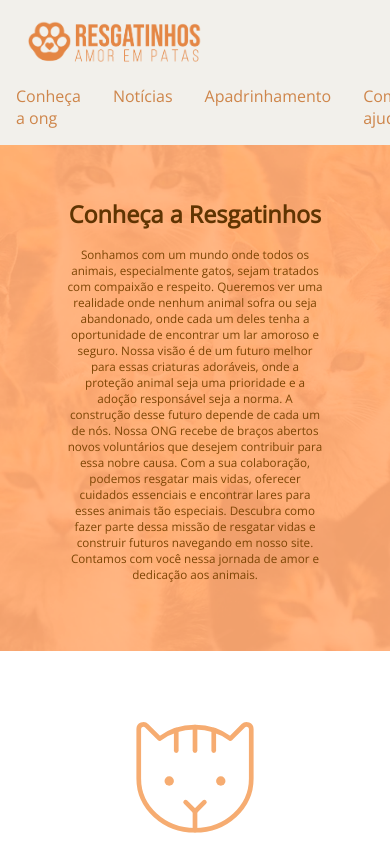
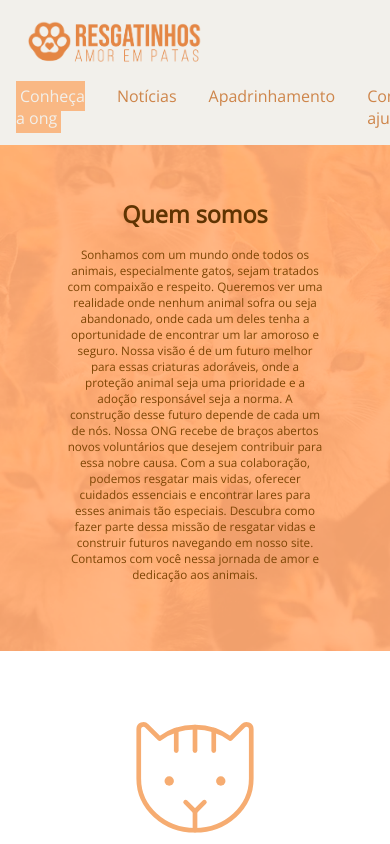
Before and after one commit to LuciaSindeaux/projeto-final-resgatinhos-reprograma, a React (Vite) app in the folder lucia-sindeaux/projeto-final-resgatinhos/: page / in a window 390 px wide. Shown: the top 844 px of the page. Built offline with nearby package versions, Linux system fonts and the light colour scheme; no server answers.

Commit message:
ajustes de texto e responsividade

```diff
--- a/lucia-sindeaux/projeto-final-resgatinhos/src/components/Menu.jsx
+++ b/lucia-sindeaux/projeto-final-resgatinhos/src/components/Menu.jsx
@@ -1,29 +1,59 @@
-import { Link } from "react-router-dom";
+import { Link, useLocation } from "react-router-dom";
 import Logo from "../assets/resgatinhos.png";
 import styles from "../styles/components/menu.module.css";
 
 const Menu = () => {
+  // Get the current location using the useLocation hook from react-router-dom
+  const location = useLocation();
+
   return (
     <>
       <nav className={styles.menuContainer}>
         <img src={Logo} alt="Logo" className={styles.menuLogo} />
         <div className={styles.menuList}>
           <li>
-        <Link className={styles.menuLink} to="/"> Conheça a ong </Link>
+            <Link
+              className={`${styles.menuLink} ${
+                location.pathname === "/" ? styles.active : ""
+              }`}
+              to="/"
+            >
+              Conheça a ong
+            </Link>
           </li>
           <li>
-        <Link className={styles.menuLink} to="/noticias"> Notícias </Link>
+            <Link
+              className={`${styles.menuLink} ${
+                location.pathname === "/noticias" ? styles.active : ""
+              }`}
+              to="/noticias"
+            >
+              Notícias
+            </Link>
           </li>
           <li>
-        <Link className={styles.menuLink} to="/apadrinhamento"> Apadrinhamento </Link>
+            <Link
+              className={`${styles.menuLink} ${
+                location.pathname === "/apadrinhamento" ? styles.active : ""
+              }`}
+              to="/apadrinhamento"
+            >
+              Apadrinhamento
+            </Link>
           </li>
           <li>
-        <Link className={styles.menuLink} to="/comoAjudar"> Como ajudar </Link>
+            <Link
+              className={`${styles.menuLink} ${
+                location.pathname === "/comoAjudar" ? styles.active : ""
+              }`}
+              to="/comoAjudar"
+            >
+              Como ajudar
+            </Link>
           </li>
         </div>
-    </nav></>
-
-
+      </nav>
+    </>
   );
 };
 
--- a/lucia-sindeaux/projeto-final-resgatinhos/src/pages/Home.jsx
+++ b/lucia-sindeaux/projeto-final-resgatinhos/src/pages/Home.jsx
@@ -7,7 +7,7 @@ const Home = () => {
   return (
     <>
       <Header
-        title="Conheça a Resgatinhos"
+        title="Quem somos"
         subtitle="Sonhamos com um mundo onde todos os animais, especialmente gatos, sejam tratados com compaixão e respeito. Queremos ver uma realidade onde nenhum animal sofra ou seja abandonado, onde cada um deles tenha a oportunidade de encontrar um lar amoroso e seguro. Nossa visão é de um futuro melhor para essas criaturas adoráveis, onde a proteção animal seja uma prioridade e a adoção responsável seja a norma.
 A construção desse futuro depende de cada um de nós. Nossa ONG recebe de braços abertos novos voluntários que desejem contribuir para essa nobre causa. Com a sua colaboração, podemos resgatar mais vidas, oferecer cuidados essenciais e encontrar lares para esses animais tão especiais.
 Descubra como fazer parte dessa missão de resgatar vidas e construir futuros navegando em nosso site. Contamos com você nessa jornada de amor e dedicação aos animais."
--- a/lucia-sindeaux/projeto-final-resgatinhos/src/styles/components/menu.module.css
+++ b/lucia-sindeaux/projeto-final-resgatinhos/src/styles/components/menu.module.css
@@ -1,3 +1,9 @@
+
+.menuLink.active {
+  color: #f2f0eb;
+  background-color: #f9b884;
+  padding: 4px;
+}
 
 .menuContainer {
     background-color: #f2f0eb;
--- a/lucia-sindeaux/projeto-final-resgatinhos/src/styles/pages/apadrinhamento.module.css
+++ b/lucia-sindeaux/projeto-final-resgatinhos/src/styles/pages/apadrinhamento.module.css
@@ -8,6 +8,7 @@
   padding-top: 1rem;
   padding: 2rem;
 }
+
 
 .headerSteps {
   color: #ffffff;
@@ -25,6 +26,7 @@
     grid-template-columns: repeat(5, minmax(0, 1fr));
     gap: 2rem;
     padding-right: 5rem;
+
   }
 
 
--- a/lucia-sindeaux/projeto-final-resgatinhos/src/styles/pages/contato.module.css
+++ b/lucia-sindeaux/projeto-final-resgatinhos/src/styles/pages/contato.module.css
@@ -67,6 +67,9 @@
     padding-right: 1rem;
   }
 
+  p {
+    flex: 1;
+  }
 
   @media (max-width: 500px) {
     .formInput {
```
Lines whose indentation alone changed are shown as unchanged.
